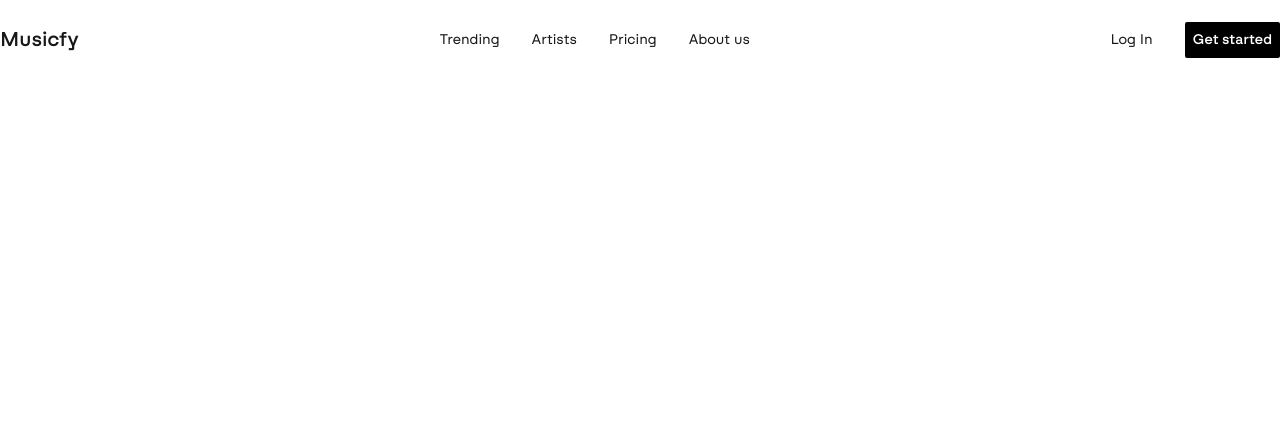
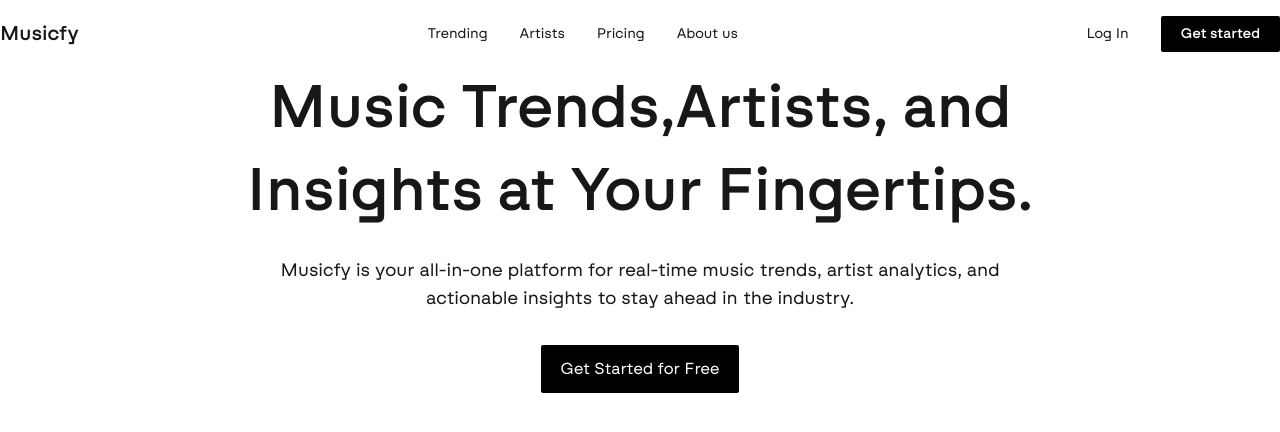
Before and after one commit to Valentin993/Musicfy, a Next.js app: page / in a window 1280 px wide. Shown: the top 432 px of the page. Built offline with nearby package versions, Linux system fonts and the light colour scheme.

Commit message:
Added main text

```diff
--- a/app/page.js
+++ b/app/page.js
@@ -3,9 +3,10 @@ import Link from "next/link";
 
 export default function Home() {
   return (
+    <>
       <header>
         <div className="container">
-        <nav className="flex items-center justify-between py-[22px]">
+          <nav className="flex items-center justify-between py-4 flex-wrap">
             <div>
               <span className="font-medium text-xl">Musicfy</span>
             </div>
@@ -30,7 +31,7 @@ export default function Home() {
                 Log In
               </Link>
               <Link
-              className="font-medium text-sm text-center bg-black text-white px-2 py-2 rounded-sm"
+                className="font-medium text-sm bg-black text-white px-5 py-2 rounded-sm"
                 href=""
               >
                 Get started
@@ -39,5 +40,30 @@ export default function Home() {
           </nav>
         </div>
       </header>
+
+      <main>
+        <section>
+          <div className="container">
+            <div className="flex flex-col items-center justify-center">
+              <h1 className="font-medium text-6xl text-center mb-6 leading-snug">
+                <span className="block">Music Trends,Artists, and</span>
+                <span className="block">Insights at Your Fingertips.</span>
+              </h1>
+              <p className="text-lg text-center mb-8 w-[724px]">
+                Musicfy is your all-in-one platform for real-time music trends,
+                artist analytics, and actionable insights to stay ahead in the
+                industry.
+              </p>
+              <Link
+                className="inline-block py-3 px-5 bg-black text-white rounded-sm"
+                href=""
+              >
+                Get Started for Free
+              </Link>
+            </div>
+          </div>
+        </section>
+      </main>
+    </>
   );
 }
```
Lines whose indentation alone changed are shown as unchanged.
